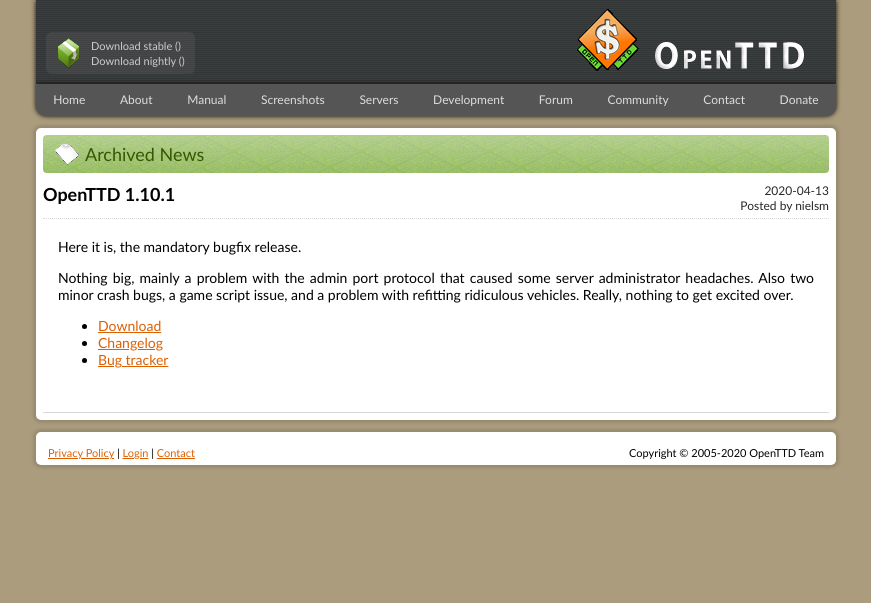
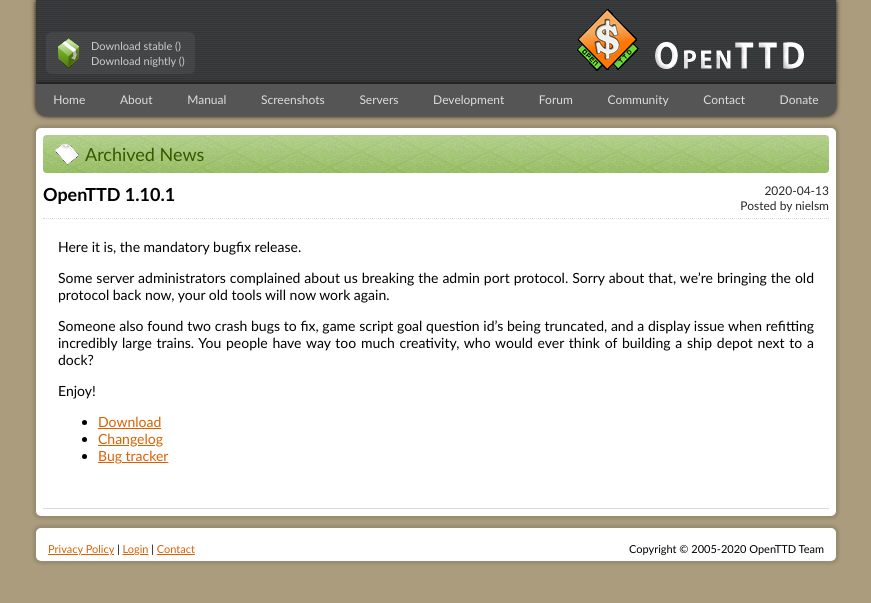
Before and after one commit to OpenTTD/website, a Jekyll site: the page built from _posts/2020-04-13-openttd-1-10-1.md, in a window 1280 px wide. Shown: the top 603 px of the page, without its empty margins (204-1075 px from the left). Built offline with Jekyll 4.4.1, drawn with Linux system fonts in a browser that asks for light colours.

Commit message:
Update: 1.10.1 post

```diff
--- a/_posts/2020-04-13-openttd-1-10-1.md
+++ b/_posts/2020-04-13-openttd-1-10-1.md
@@ -5,9 +5,13 @@
 
 Here it is, the mandatory bugfix release.
 
-Nothing big, mainly a problem with the admin port protocol that caused some server administrator headaches.
-Also two minor crash bugs, a game script issue, and a problem with refitting ridiculous vehicles.
-Really, nothing to get excited over.
+Some server administrators complained about us breaking the admin port protocol.
+Sorry about that, we're bringing the old protocol back now, your old tools will now work again.
+
+Someone also found two crash bugs to fix, game script goal question id's being truncated, and a display issue when refitting incredibly large trains.
+You people have way too much creativity, who would ever think of building a ship depot next to a dock?
+
+Enjoy!
 
 * [Download](https://www.openttd.org/downloads/openttd-releases/latest.html)
 * [Changelog](https://cdn.openttd.org/openttd-releases/1.10.1/changelog.txt)
```
